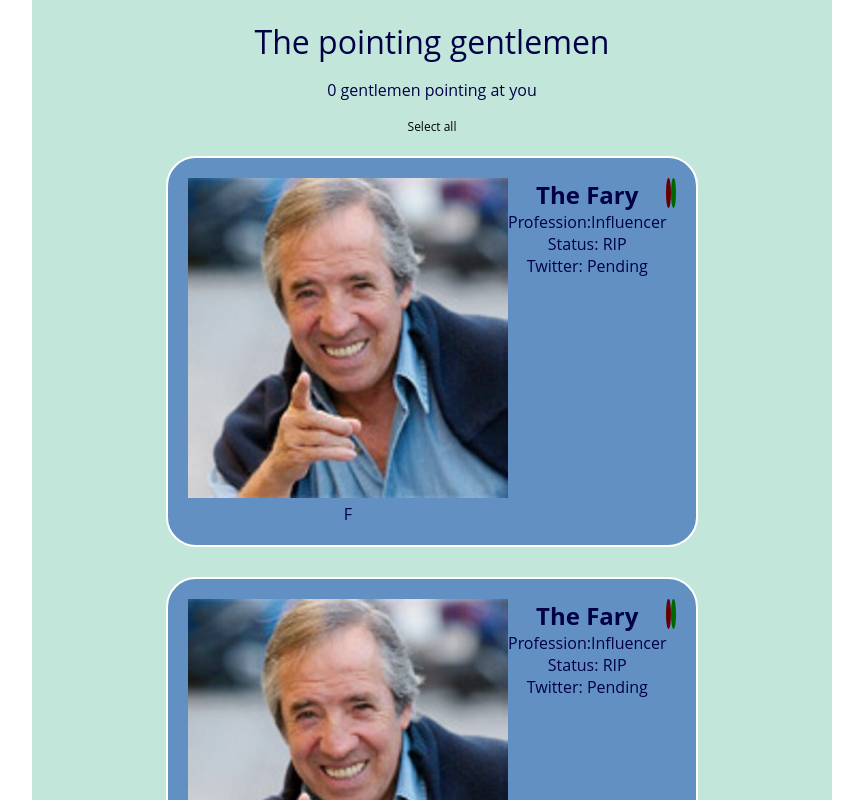
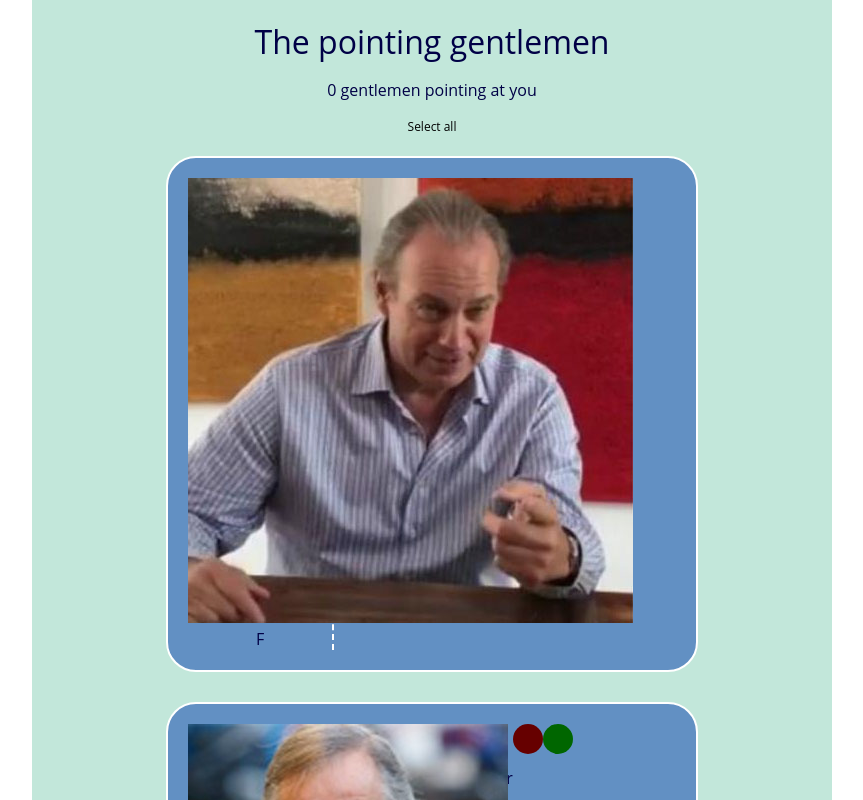
Before and after one commit to cristian-tonato/202205W04CH1-Cristian-tonato, a React (Create React App) app: page / in a window 1280 px wide. Shown: the top 800 px of the page, without its empty margins (208-1071 px from the left). Built offline with nearby package versions, Linux system fonts and the light colour scheme.

Commit message:
commit initial

```diff
--- a/src/components/card/card.js
+++ b/src/components/card/card.js
@@ -2,28 +2,29 @@ import { ButtonX } from "../buttonX/buttonX";
 import { ButtonV } from "../buttonV/buttonV";
 
 export function Card ({person}){
+    console.log(person)
     return (
         <li className ="gentleman">
-            <div className ="gentlemanavatar-container">
+            <div className ="gentleman__avatar-container">
               <img
                 className ="gentlemanavatar"
-                src="img/fary.jpg"
-                alt="The Fary pointing at you"
+                src={"./img/"+ person.picture}
+                alt={person.name + "pointing at you"}
               />
               <span className ="gentlemaninitial">F</span>
             </div>
-            <div className ="gentlemandata-container">
-              <h2 className ="gentlemanname">The Fary</h2>
-              <ul className ="gentlemandata-list">
+            <div className ="gentleman__data-container">
+              <h2 className ="gentleman__name">{person.name} </h2>
+              <ul className ="gentleman__data-list">
                 <li className ="gentlemandata">
                   <span className ="gentlemandata-label">Profession:</span>
-                  Influencer
+                  {person.profession}
                 </li>
                 <li className ="gentlemandata">
-                  <span className ="gentlemandata-label">Status:</span> RIP
+                  <span className ="gentlemandata-label">Status:</span> {person.status}
                 </li>
                 <li className ="gentlemandata">
-                  <span className ="gentlemandata-label">Twitter:</span> Pending
+                  <span className ="gentlemandata-label">Twitter:</span> {person.twitter}
                 </li>
               </ul>
             </div>
--- a/src/components/list/list.js
+++ b/src/components/list/list.js
@@ -3,11 +3,11 @@ import { PERSONS } from "../../models/person";
 
 
 export function List(){
-    console.log(PERSONS)
+    //console.log(PERSONS)
     return(
         <ul className ="gentlemen">
             {PERSONS.map((element) =>(
-               <Card person={element}></Card>
+               <Card person={element} key={element.id}></Card>
              ))};
 
         </ul>
```
